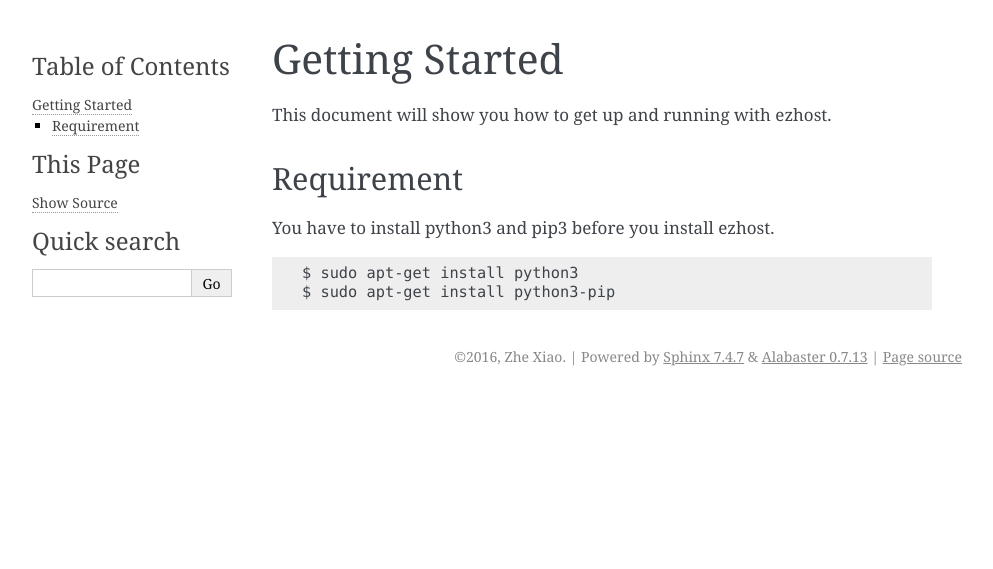
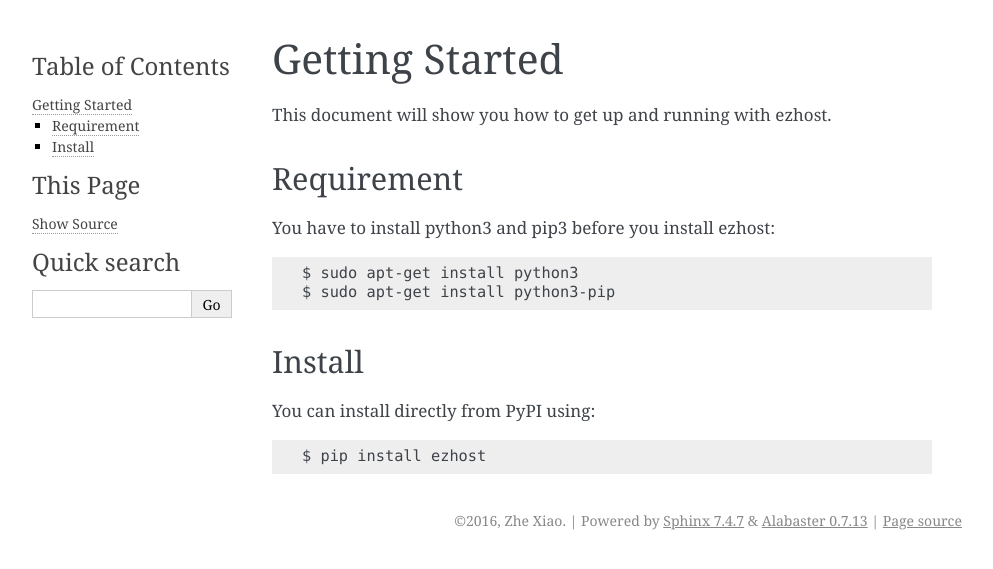
Before and after one commit to zhexiao/ezhost, a Sphinx documentation site: the page built from docs/getting_started.rst, in a window 1280 px wide. Shown: the top 569 px of the page, without its empty margins (148-1141 px from the left). Built offline with Sphinx 7.4.7, drawn with Linux system fonts in a browser that asks for light colours; pages that are not in the unit, such as notebooks, are missing from menus.

Commit message:
Update getting_started.rst

```diff
--- a/docs/getting_started.rst
+++ b/docs/getting_started.rst
@@ -6,9 +6,18 @@ This document will show you how to get up and running with ezhost.
 Requirement
 ---------------
 
-You have to install python3 and pip3 before you install ezhost.
+You have to install python3 and pip3 before you install ezhost:
 
 .. code-block:: bash
 
    $ sudo apt-get install python3
    $ sudo apt-get install python3-pip
+
+Install
+---------------
+
+You can install directly from PyPI using:
+
+.. code-block:: bash
+
+   $ pip install ezhost
```
